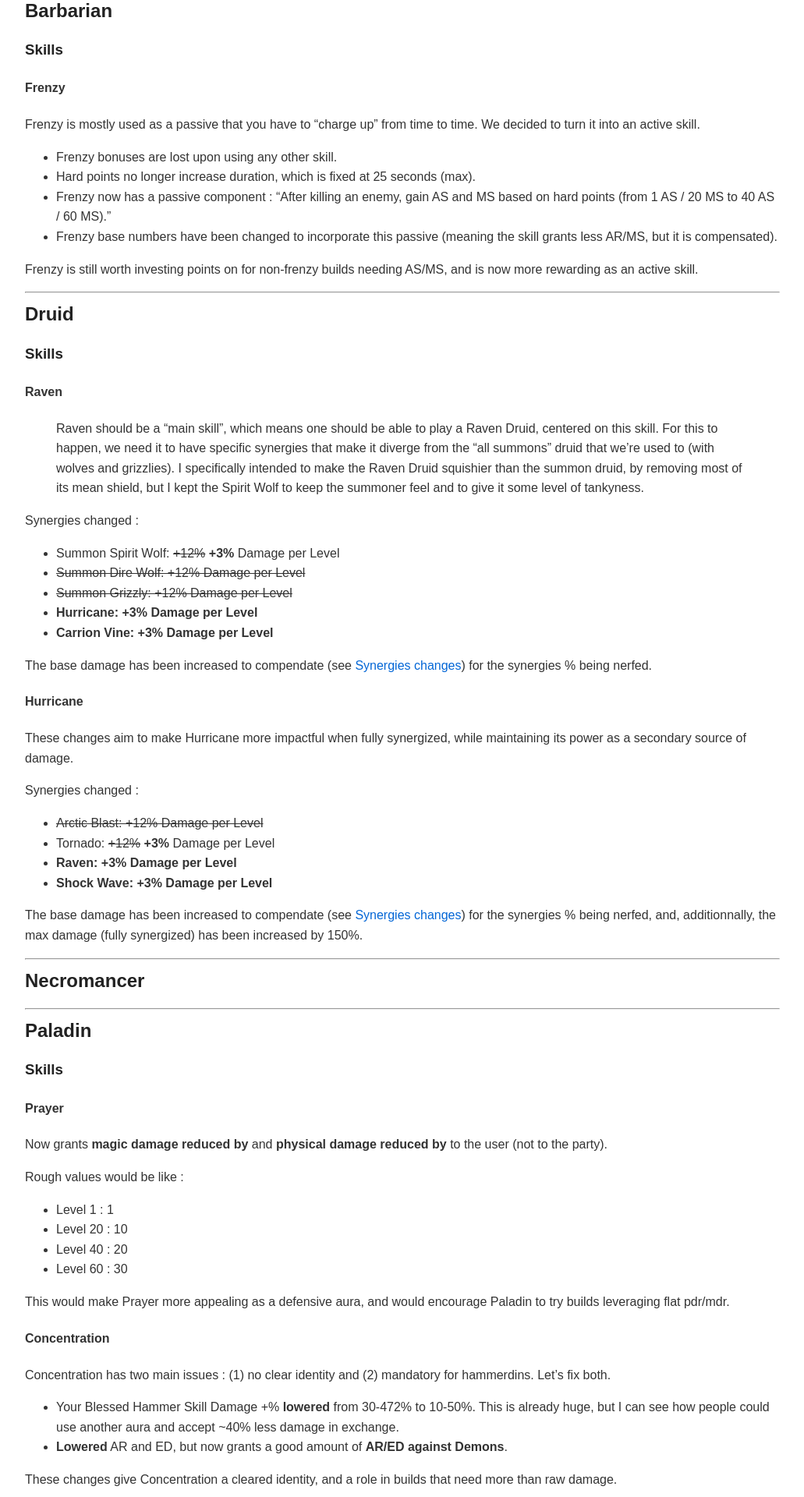
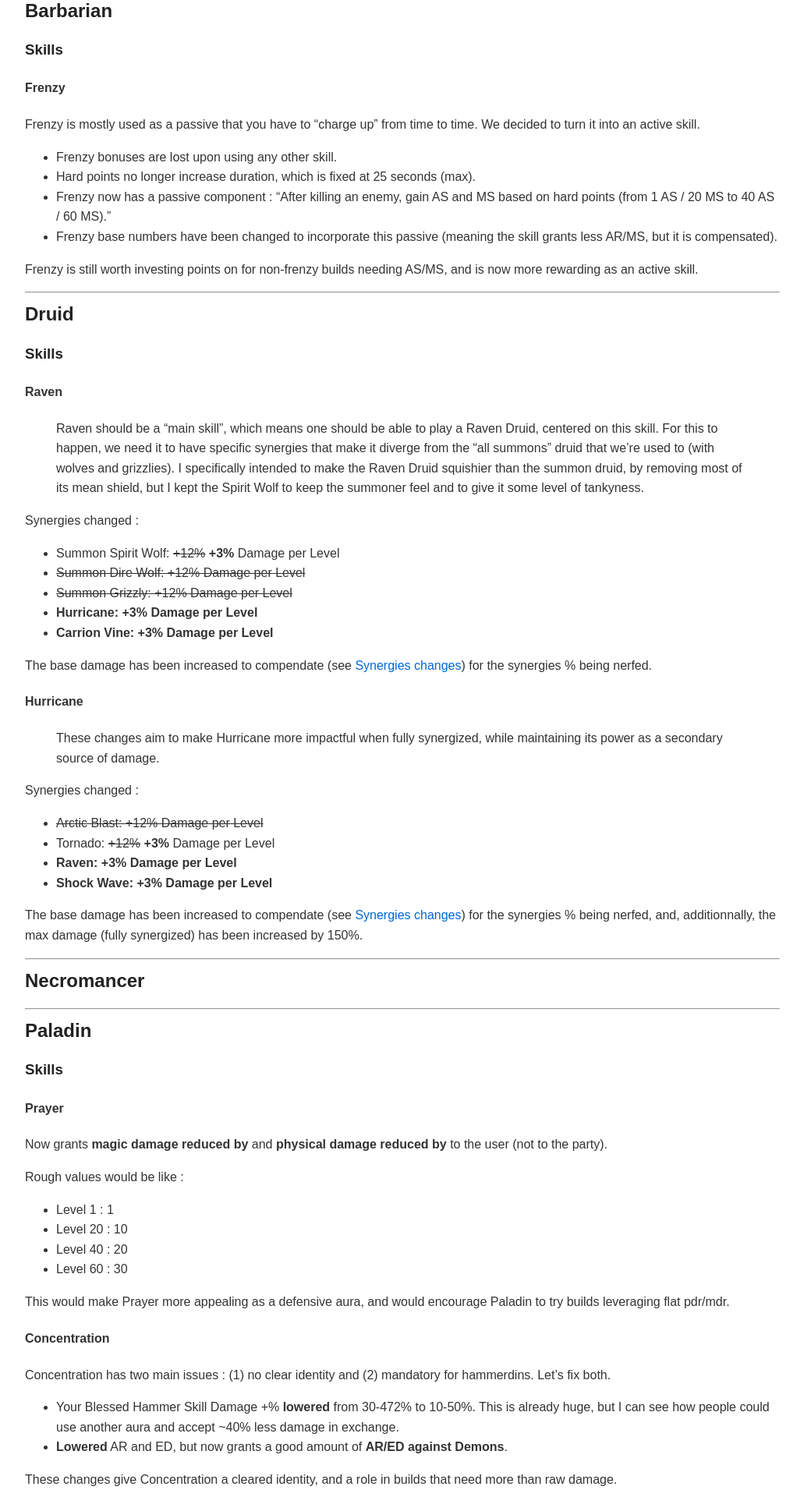
Before and after one commit to zagd3m/patchnotes, a Jekyll site: the page built from docs/full-notes.md, in a window 1280 px wide. Shown: the part 1897-3817 px from the top of the page at 78% size, without its empty margins (124-1155 px from the left). Built offline with Jekyll 4.4.1, drawn with Linux system fonts in a browser that asks for light colours.

```diff
--- a/docs/_includes/patch-sections/classes_druid.md
+++ b/docs/_includes/patch-sections/classes_druid.md
@@ -18,7 +18,7 @@ The base damage has been increased to compendate (see [Synergies changes](/patch
 
 #### Hurricane
 
-These changes aim to make Hurricane more impactful when fully synergized, while maintaining its power as a secondary source of damage.
+> These changes aim to make Hurricane more impactful when fully synergized, while maintaining its power as a secondary source of damage.
 
 Synergies changed :
 
```
